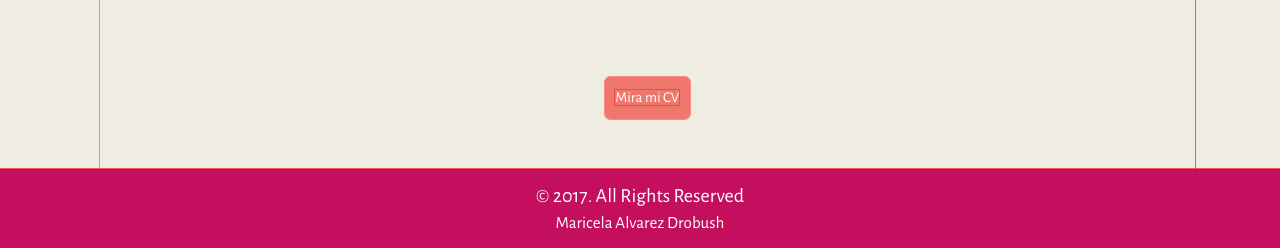
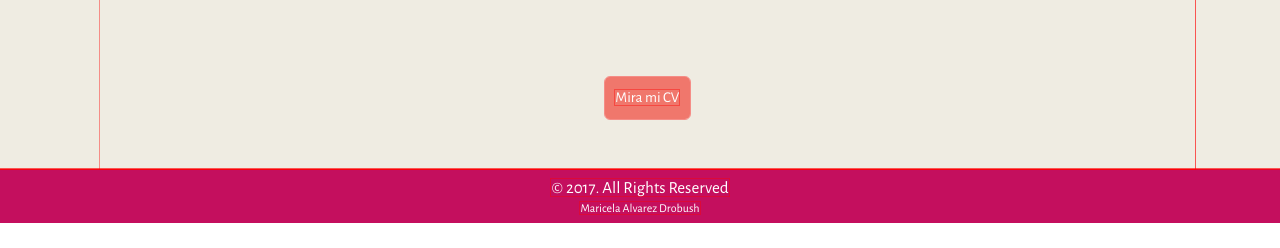
Before and after one commit to marialvarez/Portfolio.v.2, a plain HTML site: page index.html in a window 1280 px wide. Shown: the part 3250-3498 px from the top of the page. After the commit the page ends 3473 px from the top, so only its background shows below. Drawn offline with nearby package versions, Linux system fonts and the light colour scheme.

Commit message:
footer done

```diff
--- a/css/partials/_contact.scss
+++ b/css/partials/_contact.scss
@@ -55,7 +55,11 @@
   //background: linear-gradient(to right, #fcb28a 10%, #d66294 90%);
   font-family:'Alegreya Sans', Helvetica, Arial, sans-serif;
   font-size: 20px;
-  padding: 1%;
+  padding: 0.5%;
+
+    .smallcito {
+        font-size: 12px;
+    }
 }
 /***/
 .pv-70 {
--- a/index.html
+++ b/index.html
@@ -289,9 +289,9 @@
 
 	        <footer>
 	           <div class="frase">
-                  © 2017. All Rights Reserved
+                  <small>© 2017. All Rights Reserved </small>
                   <br>
-                  <small>Maricela Alvarez Drobush</small>
+                  <small class="smallcito">Maricela Alvarez Drobush</small>
                </div>
 	        </footer>
 
```
Also changed, not shown: css/main.css, 1 other file.
